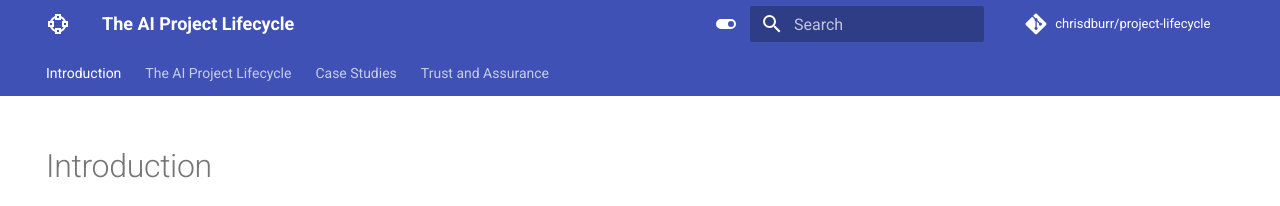
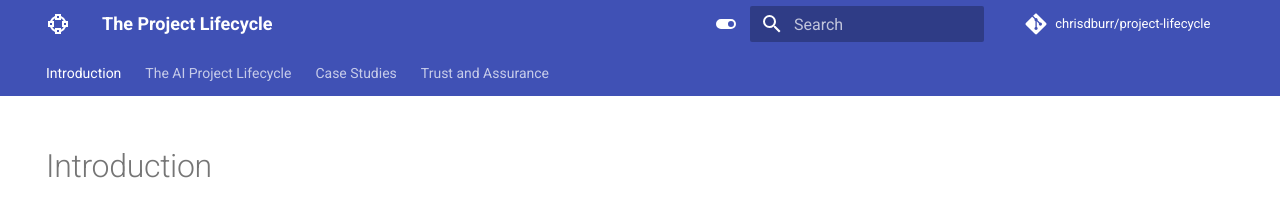
Before and after one commit to chrisdburr/project-lifecycle, an MkDocs documentation site: the page built from docs/introduction.md, in a window 1280 px wide. Shown: the top 206 px of the page. Built offline with MkDocs 1.6.1 and Material for MkDocs 9.7.7, drawn with Linux system fonts in a browser that asks for light colours; comment, search, counter and statistics services are not loaded.

```diff
--- a/mkdocs.yml
+++ b/mkdocs.yml
@@ -1,5 +1,5 @@
 # Project information
-site_name: The AI Project Lifecycle
+site_name: The Project Lifecycle
 site_url: https://project-lifecycle.netlify.app
 repo_url: https://github.com/chrisdburr/project-lifecycle
 repo_name: chrisdburr/project-lifecycle
```
